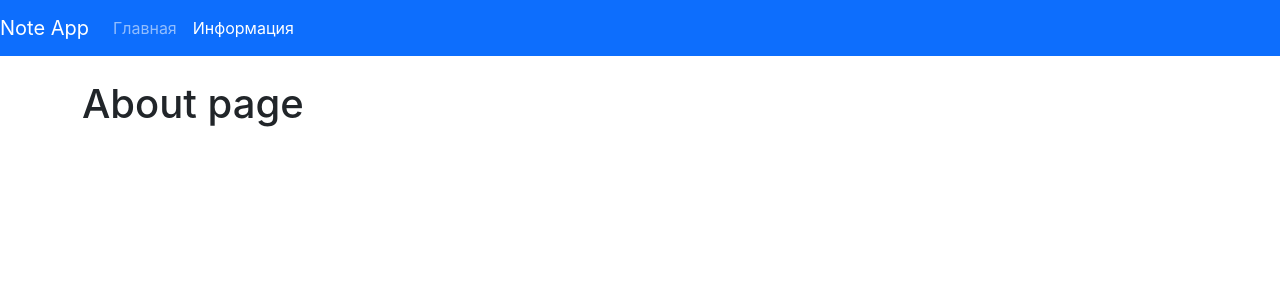
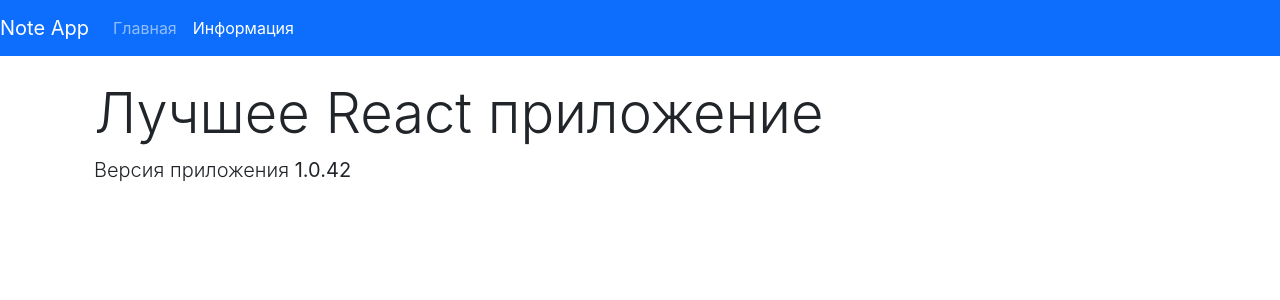
Before and after one commit to NikolayLemehov/minin-react, a React (Create React App) app: page /about in a window 1280 px wide. Shown: the top 300 px of the page. Built offline with nearby package versions, Linux system fonts and the light colour scheme.

Commit message:
13:25 Complete About

```diff
--- a/src/pages/About.js
+++ b/src/pages/About.js
@@ -1,9 +1,12 @@
-import React, {Fragment} from "react";
+import React from "react";
 
-export const About = () => {
-  return (
-      <Fragment>
-        <h1>About page</h1>
-      </Fragment>
-  )
-}
+export const About = () => (
+    <div className="jumbotron">
+      <div className="container">
+        <h1 className="display-4">Лучшее React приложение</h1>
+        <p className="lead">
+          Версия приложения <strong>1.0.42</strong>
+        </p>
+      </div>
+    </div>
+)
```
